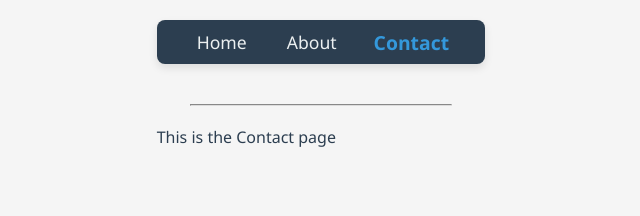
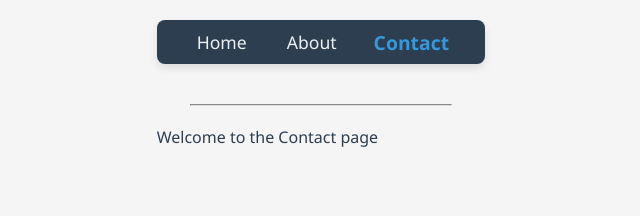
Before and after one commit to Pixelpip/lab9, a React (Vite) app: page /contact in a window 1280 px wide. Shown: the top 216 px of the page, without its empty margins (319-959 px from the left). Built offline with nearby package versions, Linux system fonts and the light colour scheme.

Commit message:
Update Contact.jsx

```diff
--- a/src/Contact.jsx
+++ b/src/Contact.jsx
@@ -3,7 +3,7 @@ import React from "react";
 const Contact = () => {
   return (
    <>
-   This is the Contact page
+   Welcome to the Contact page
    </>
   );
 };
```
